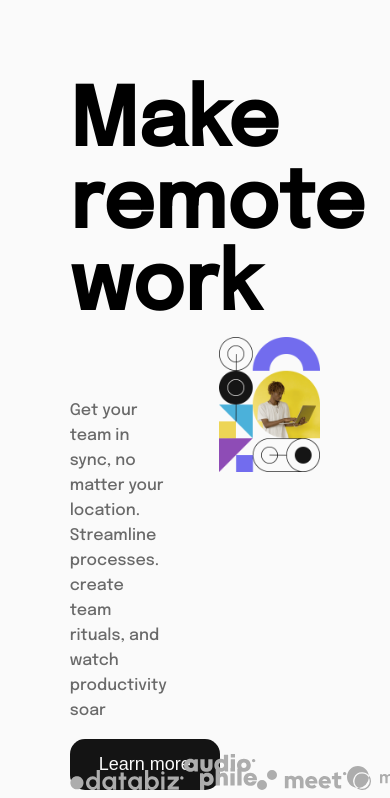
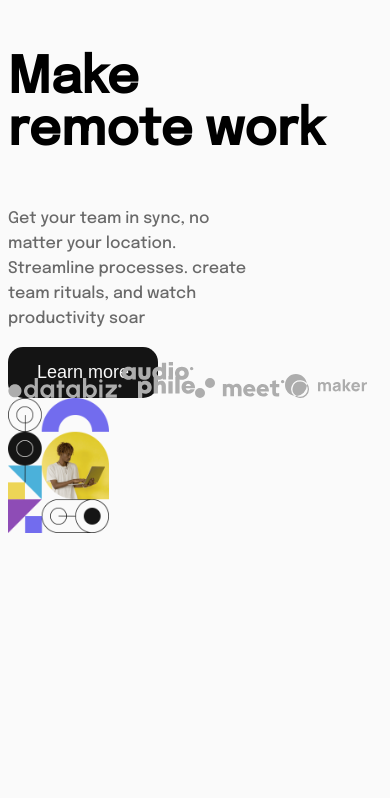
Before and after one commit to PedroRuama/FrontEndMentor, a plain HTML site: page solution/index.html in a window 390 px wide. Shown: the part 58-856 px from the top of the page. Drawn offline with Linux system fonts and the light colour scheme.

Commit message:
mediaquery1

```diff
--- a/solution/index.html
+++ b/solution/index.html
@@ -85,9 +85,13 @@
       </div>
     </nav>
     <div id="conteiner">
+      <div id="div_img_mobile">
+        <img src="../snap chellenge/images/image-hero-mobile.png" alt="" id="img_desktop">
+
+      </div>
       <div id="div_conteudo">
         <h1 id="title">Make <br> remote work</h1>
-        <p >Get your team in sync, no matter your location. <br>
+        <p >Get your team in sync, no matter your location.
           Streamline processes. create team rituals, and watch productivity soar
         </p>
 
--- a/solution/style.css
+++ b/solution/style.css
@@ -167,6 +167,11 @@ nav button:hover {
   display: flex;
   align-items: center;
 }
+#div_img_mobile{
+  width: 50%;
+  display: none;
+  align-items: center;
+}
 
 #img_desktop{
   width: 100%;
@@ -197,9 +202,29 @@ nav button:hover {
 #clients{
 
   display: flex;
-  width: 65%;
+  width: 70%;
   justify-content: space-between;
   align-items: flex-end;
   position: absolute;
   bottom: 0;
 }
+
+
+
+
+@media screen and (max-width: 800px){
+  #conteiner{
+    flex-direction: column;
+
+  }
+  #title{
+    font-size:50px;
+    padding: 0px 0px 0px 0px;
+
+  }
+
+
+#div_conteudo{
+  width: 100%;
+}
+}
```
